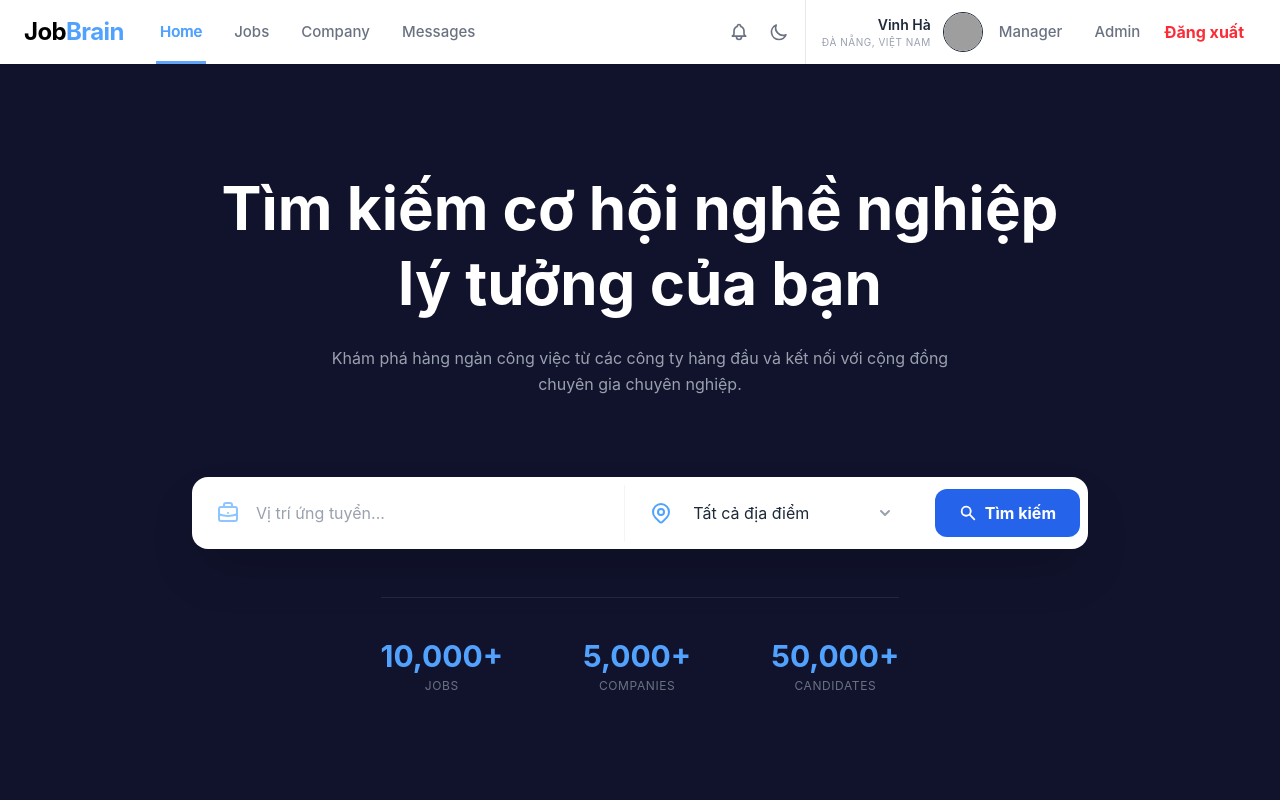
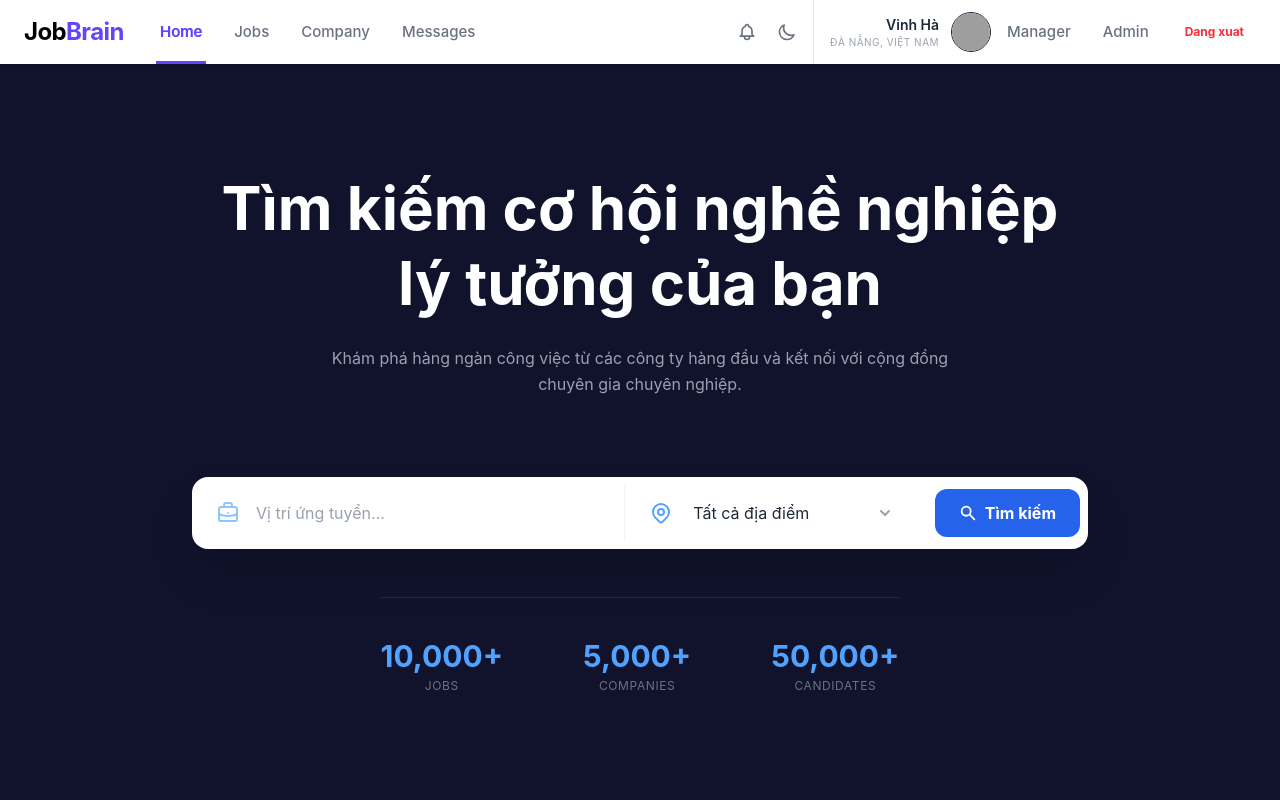
Before and after one commit to baohuy6505/JobBrain, a React app in the folder frontend/: page / in a window 1280 px wide. Shown: the top 800 px of the page. Built offline with nearby package versions, Linux system fonts and the light colour scheme; grey boxes are pictures that could not be loaded; the HTML template or start-up script is replaced by a standard one.

Commit message:
fix bugui

```diff
--- a/frontend/src/components/Header/Header.jsx
+++ b/frontend/src/components/Header/Header.jsx
@@ -9,6 +9,7 @@ import {
 import { Link, NavLink } from "react-router-dom";
 import { useSelector, useDispatch } from "react-redux";
 import { logout } from "../../mock/userSlice";
+
 
 const Header = () => {
   const dispatch = useDispatch();
@@ -23,8 +24,8 @@ const Header = () => {
   const navLinkClass = ({ isActive }) =>
     `relative px-1 h-full flex items-center text-[15px] font-medium whitespace-nowrap ${
       isActive
-        ? "text-blue-400 [text-shadow:_0.5px_0_0_currentcolor] after:content-[''] after:absolute after:bottom-0 after:left-0 after:w-full after:h-[3px] after:bg-[#60a5fa] after:z-10"
-        : "text-gray-500 hover:text-blue-400"
+        ? "text-[#6344ff] [text-shadow:_0.5px_0_0_currentcolor] after:content-[''] after:absolute after:bottom-0 after:left-0 after:w-full after:h-[3px] after:bg-[#6344ff] after:z-10"
+        : "text-gray-500 hover:text-[#6344ff]"
     }`;
 
   const toggleMenu = () => setIsMenuOpen(!isMenuOpen);
@@ -36,7 +37,7 @@ const Header = () => {
         <div className="flex items-center space-x-8 h-full">
           <Link to="/" className="flex items-center shrink-0">
             <h1 className="text-black text-2xl font-bold tracking-tight">
-              Job<span className="text-blue-400">Brain</span>
+              Job<span className="text-[#6344ff]">Brain</span>
             </h1>
           </Link>
 
@@ -73,12 +74,8 @@ const Header = () => {
               <button className="hidden md:block text-gray-500 text-xl p-1">
                 <HiOutlineMoon />
               </button>
-
 <div className="hidden md:flex items-center space-x-3 border-l pl-4 border-gray-200 h-full">
-                <Link
-                  to={`/dashboard/${user?.userId}`}
-                  className="flex items-center gap-3"
-                >
+                <Link to={`/dashboard/${user?.userId}`} className="flex items-center gap-3">
                   <div className="text-right hidden sm:block">
                     <p className="text-sm font-semibold text-gray-800">
                       {user?.name}
@@ -93,6 +90,7 @@ const Header = () => {
                     alt="Avatar"
                   />
                 </Link>
+
               </div>
               <div>
                 <nav className="hidden md:flex space-x-6 font-medium h-full text-sm">
@@ -102,14 +100,14 @@ const Header = () => {
                   <NavLink to="/admin/dashboard" className={navLinkClass}>
                     Admin
                   </NavLink>
+                <button
+                  onClick={() => dispatch(logout())}
+                  className="text-xs text-red-500 font-bold ml-2 hover:underline"
+                >
+                  Dang xuat
+                </button>
                 </nav>
               </div>
-              <button
-                onClick={() => dispatch(logout())}
-                className="text-l text-red-500 font-bold ml-2 hover:underline"
-              >
-                Đăng xuất
-              </button>
               <button
                 onClick={toggleMenu}
                 className="md:hidden text-2xl text-gray-600 p-1 focus:outline-none"
@@ -122,13 +120,13 @@ const Header = () => {
               <div className="hidden md:flex items-center gap-6">
                 <Link
                   to="/login"
-                  className="text-gray-600 font-bold text-sm hover:text-[#60a5fa]"
+                  className="text-gray-600 font-bold text-sm hover:text-[#6344ff]"
                 >
                   Đăng nhập
                 </Link>
                 <Link
                   to="/register"
-                  className="px-5 py-2 bg-[#60a5fa] text-white rounded-xl font-bold text-sm shadow-md"
+                  className="px-5 py-2 bg-[#6344ff] text-white rounded-xl font-bold text-sm shadow-md"
                 >
                   Đăng ký
                 </Link>
@@ -151,6 +149,7 @@ const Header = () => {
         onClick={toggleMenu}
       />
 
+      {/* Panel: Dùng hidden/block và bỏ hoàn toàn translate-x/transition */}
       <div
 className={`fixed top-0 right-0 h-full w-72 bg-white z-[70] md:hidden ${isMenuOpen ? "block" : "hidden"}`}
       >
@@ -166,10 +165,7 @@ const Header = () => {
 
           <div className="p-6 bg-slate-50 border-b border-slate-100">
             {isAuthenticated && user ? (
-              <Link
-                to={`/dashboard/${user?.userId}`}
-                className="flex items-center gap-3"
-              >
+              <Link to={`/dashboard/${user?.userId}`} className="flex items-center gap-3">
               <div className="flex items-center gap-3">
                 <img
                   src={user.avatar}
@@ -208,6 +204,23 @@ const Header = () => {
           </div>
 
           <nav className="flex-1 px-4 py-6 space-y-1">
+            <div className="flex items-center gap-2 py-1">
+              <NavLink
+                to="/manager/"
+                onClick={toggleMenu}
+                className="flex-1 text-center text-purple-500 px-4 py-3 rounded-xl text-gray-600 font-bold hover:bg-indigo-50 hover:text-[#6344ff]"
+              >
+                Manager
+              </NavLink>
+              <NavLink
+                to="/admin/dashboard"
+                onClick={toggleMenu}
+                className="flex-1 text-center text-red-500 px-4 py-3 rounded-xl text-gray-600 font-bold hover:bg-indigo-50 hover:text-[#6344ff]"
+              >
+                Admin
+              </NavLink>
+            </div>
+
             <NavLink
               to="/"
               onClick={toggleMenu}
@@ -215,6 +228,7 @@ const Header = () => {
             >
               Home
             </NavLink>
+
             <NavLink
               to="/list-job"
               onClick={toggleMenu}
@@ -222,6 +236,7 @@ const Header = () => {
             >
               Jobs
             </NavLink>
+
             <NavLink
               to="/companies"
               onClick={toggleMenu}
@@ -229,8 +244,9 @@ const Header = () => {
             >
               Company
             </NavLink>
+
             <NavLink
-              to="/messages/${user?.id}"
+              to="/messages"
               onClick={toggleMenu}
               className="block px-4 py-3 rounded-xl text-gray-600 font-bold hover:bg-indigo-50 hover:text-[#6344ff]"
             >
```
Also changed, not shown: frontend/src/pages/Admin/Analytics/AnalyticsAdminPage.jsx (line endings or trailing spaces). Lines whose indentation alone changed are shown as unchanged.
